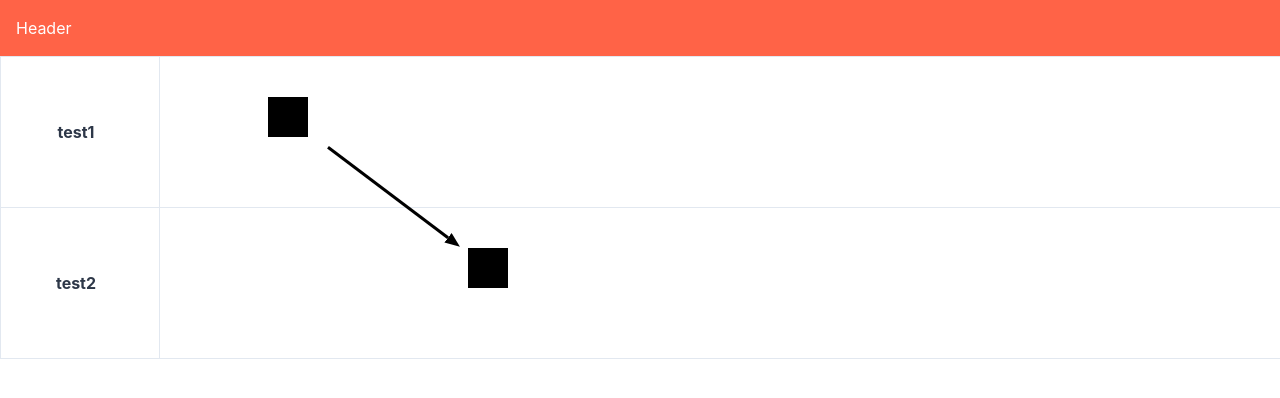
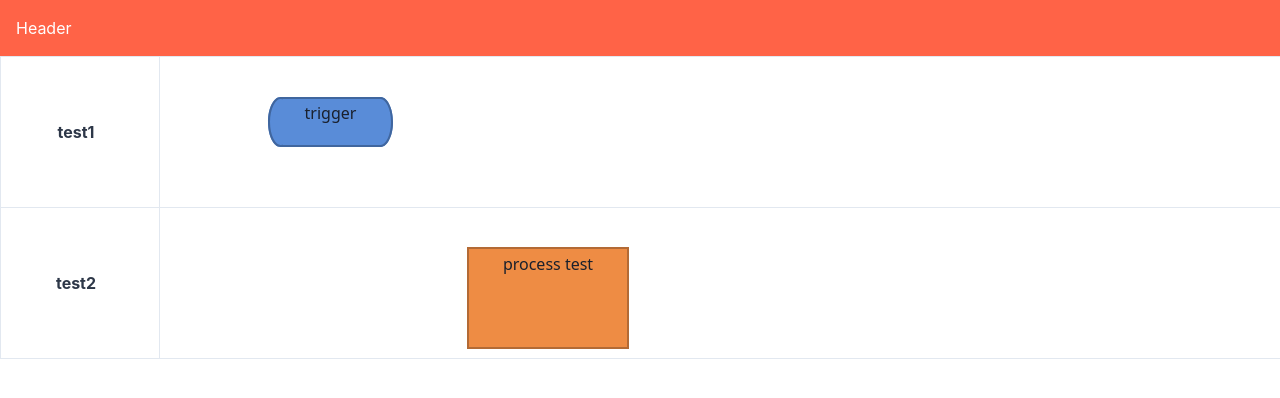
Before and after one commit to ISC-BusinessFlow/BusinessFlow, a Next.js app in the folder frontend/: page /flows/1 in a window 1280 px wide. Shown: the top 398 px of the page. Built offline with nearby package versions, Linux system fonts and the light colour scheme.

Commit message:
add task component

```diff
--- /dev/null
+++ b/frontend/src/components/Task/displaytext.tsx
@@ -0,0 +1,25 @@
+import { observer } from 'mobx-react-lite';
+
+import { TaskType } from '@/lib/Task';
+
+export const DisplayText: React.VFC<{
+  task: TaskType;
+  height: number;
+  width: number;
+}> = observer(({ task, width, height }) => {
+  return (
+    <foreignObject
+      x={task.x}
+      y={task.y}
+      width={width}
+      height={height}
+      fill="none"
+    >
+      <html lang="jp">
+        <div style={{ textAlign: 'center', padding: '4px' }}>
+          <span>{task.label}</span>
+        </div>
+      </html>
+    </foreignObject>
+  );
+});
--- a/frontend/src/components/Task/index.tsx
+++ b/frontend/src/components/Task/index.tsx
@@ -4,8 +4,22 @@ import { useRef } from 'react';
 import { useRegisterNode } from '@/diagrams';
 import { Task as TaskType } from '@/lib/Task';
 
+import { Process } from './process';
+import { Trigger } from './trigger';
+
 export const Task: React.VFC<{ task: TaskType }> = observer(({ task }) => {
   const taskRef = useRef<SVGRectElement>(null);
   useRegisterNode(taskRef, task.id);
-  return <rect ref={taskRef} x={task.x} y={task.y} width="40" height="40" />;
+
+  //toriaezu
+  switch (task.type) {
+    case 'trigger':
+      return <Trigger task={task} />;
+    case 'process':
+      return <Process task={task} />;
+    default:
+      return (
+        <rect ref={taskRef} x={task.x} y={task.y} width="40" height="40" />
+      );
+  }
 });
--- /dev/null
+++ b/frontend/src/components/Task/process.tsx
@@ -0,0 +1,32 @@
+import { observer } from 'mobx-react-lite';
+import { useRef } from 'react';
+
+import { useRegisterNode } from '@/diagrams';
+import { Task as TaskType } from '@/lib/Task';
+
+import { DisplayText } from './displaytext';
+
+const size = {
+  width: 160,
+  height: 100,
+};
+
+export const Process: React.VFC<{ task: TaskType }> = observer(({ task }) => {
+  const taskRef = useRef<SVGRectElement>(null);
+  useRegisterNode(taskRef, task.id);
+
+  return (
+    <>
+      <rect
+        x={task.x}
+        y={task.y}
+        width={size.width}
+        height={size.height}
+        fill="#EE8C44"
+        stroke="#B36A35"
+        strokeWidth="2"
+      />
+      <DisplayText task={task} width={size.width} height={size.height} />
+    </>
+  );
+});
--- /dev/null
+++ b/frontend/src/components/Task/trigger.tsx
@@ -0,0 +1,44 @@
+import { observer } from 'mobx-react-lite';
+import { useRef } from 'react';
+
+import { useRegisterNode } from '@/diagrams';
+import { Task as TaskType } from '@/lib/Task';
+
+import { DisplayText } from './displaytext';
+
+const size = {
+  width: 125,
+  height: 50,
+};
+
+export const Trigger: React.VFC<{ task: TaskType }> = observer(({ task }) => {
+  const taskRef = useRef<SVGRectElement>(null);
+  useRegisterNode(taskRef, task.id);
+  const trans = `translate(${task.x}, ${task.y})`;
+
+  return (
+    <>
+      <g transform={trans}>
+        <mask id="path-1-inside-1_6_60" fill="white">
+          <path
+            fillRule="evenodd"
+            clipRule="evenodd"
+            d="M12.5 50C12.6675 50 12.8341 49.9934 13 49.9804V50H112.5H113V49.9804C119.672 49.4555 125 38.4722 125 25C125 11.5278 119.672 0.544538 113 0.0196345V0H112.5H13V0.0196345C12.8341 0.00658564 12.6675 0 12.5 0C5.59644 0 0 11.1929 0 25C0 38.8071 5.59644 50 12.5 50Z"
+          />
+        </mask>
+        <path
+          fillRule="evenodd"
+          clipRule="evenodd"
+          d="M12.5 50C12.6675 50 12.8341 49.9934 13 49.9804V50H112.5H113V49.9804C119.672 49.4555 125 38.4722 125 25C125 11.5278 119.672 0.544538 113 0.0196345V0H112.5H13V0.0196345C12.8341 0.00658564 12.6675 0 12.5 0C5.59644 0 0 11.1929 0 25C0 38.8071 5.59644 50 12.5 50Z"
+          fill="#598CD8"
+        />
+        <path
+          d="M13 49.9804H15V47.8168L12.8431 47.9865L13 49.9804ZM13 50H11V52H13V50ZM113 50V52H115V50H113ZM113 49.9804L112.843 47.9865L111 48.1315V49.9804H113ZM113 0.0196345H111V1.86846L112.843 2.01347L113 0.0196345ZM113 0H115V-2H113V0ZM13 0V-2H11V0H13ZM13 0.0196345L12.8431 2.01347L15 2.18317V0.0196345H13ZM12.8431 47.9865C12.7293 47.9955 12.615 48 12.5 48V52C12.7199 52 12.939 51.9914 13.1569 51.9742L12.8431 47.9865ZM15 50V49.9804H11V50H15ZM112.5 48H13V52H112.5V48ZM113 48H112.5V52H113V48ZM111 49.9804V50H115V49.9804H111ZM123 25C123 31.4969 121.711 37.303 119.7 41.4773C117.634 45.7664 115.093 47.8095 112.843 47.9865L113.157 51.9742C117.579 51.6263 121.038 47.9153 123.304 43.2136C125.624 38.3969 127 31.9753 127 25H123ZM112.843 2.01347C115.093 2.19049 117.634 4.23357 119.7 8.52272C121.711 12.697 123 18.5031 123 25H127C127 18.0247 125.624 11.6031 123.304 6.78644C121.038 2.08468 117.579 -1.62632 113.157 -1.9742L112.843 2.01347ZM111 0V0.0196345H115V0H111ZM112.5 2H113V-2H112.5V2ZM13 2H112.5V-2H13V2ZM15 0.0196345V0H11V0.0196345H15ZM12.5 2C12.615 2 12.7293 2.00452 12.8431 2.01347L13.1569 -1.9742C12.939 -1.99135 12.7199 -2 12.5 -2V2ZM2 25C2 18.3396 3.35408 12.4086 5.45002 8.21676C7.60577 3.90526 10.2139 2 12.5 2V-2C7.88256 -2 4.24067 1.69118 1.87231 6.4279C-0.555863 11.2843 -2 17.8533 -2 25H2ZM12.5 48C10.2139 48 7.60577 46.0947 5.45002 41.7832C3.35408 37.5914 2 31.6604 2 25H-2C-2 32.1467 -0.555863 38.7157 1.87231 43.5721C4.24067 48.3088 7.88256 52 12.5 52V48Z"
+          fill="#40669E"
+          mask="url(#path-1-inside-1_6_60)"
+        />
+      </g>
+      <DisplayText task={task} width={size.width} height={size.height} />
+    </>
+  );
+});
--- a/frontend/src/pages/flows/[id]/index.tsx
+++ b/frontend/src/pages/flows/[id]/index.tsx
@@ -29,8 +29,8 @@ const task1 = new Task({
   flowId: 1,
   x: 100,
   y: 40,
-  type: '',
-  label: '',
+  type: 'trigger',
+  label: 'trigger',
   description: '',
   createdAt: '',
   updatedAt: '',
@@ -41,8 +41,8 @@ const task2 = new Task({
   flowId: 1,
   x: 300,
   y: 40,
-  type: '',
-  label: '',
+  type: 'process',
+  label: 'process test',
   description: '',
   createdAt: '',
   updatedAt: '',
```
